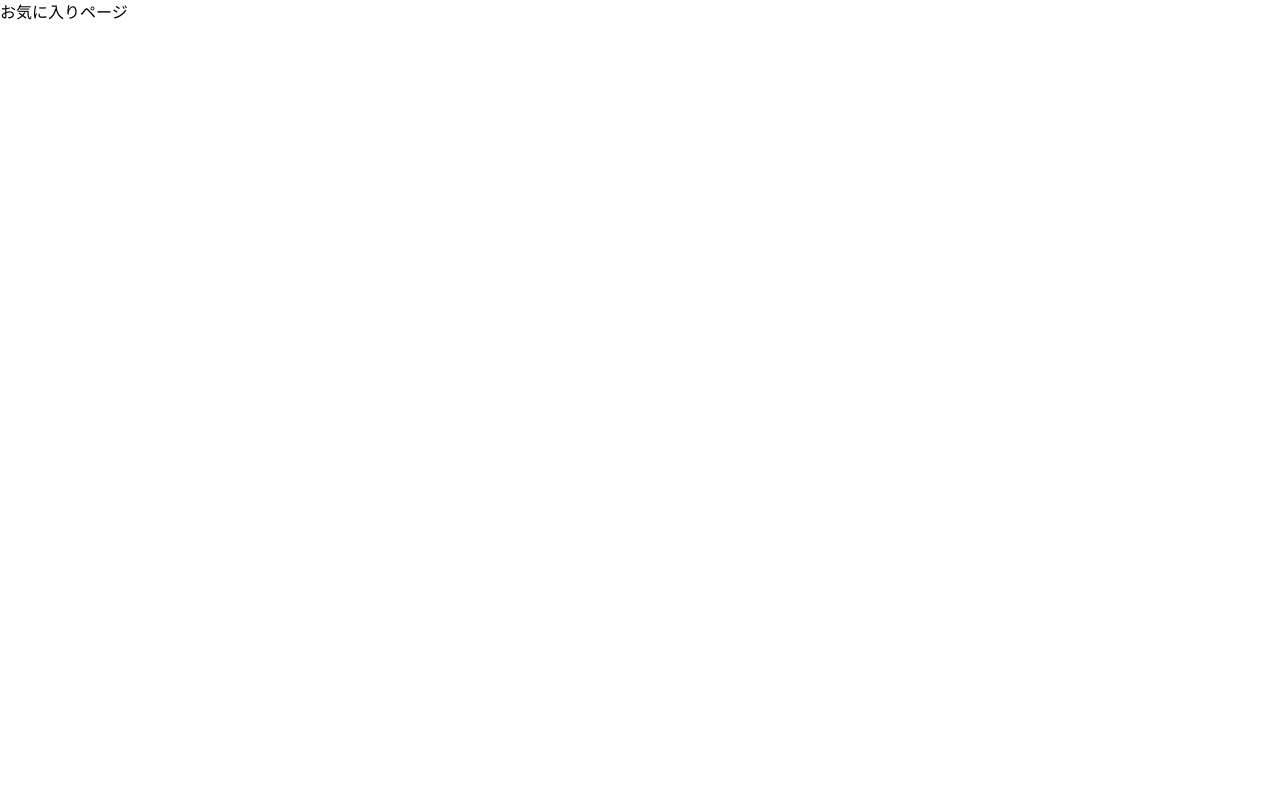
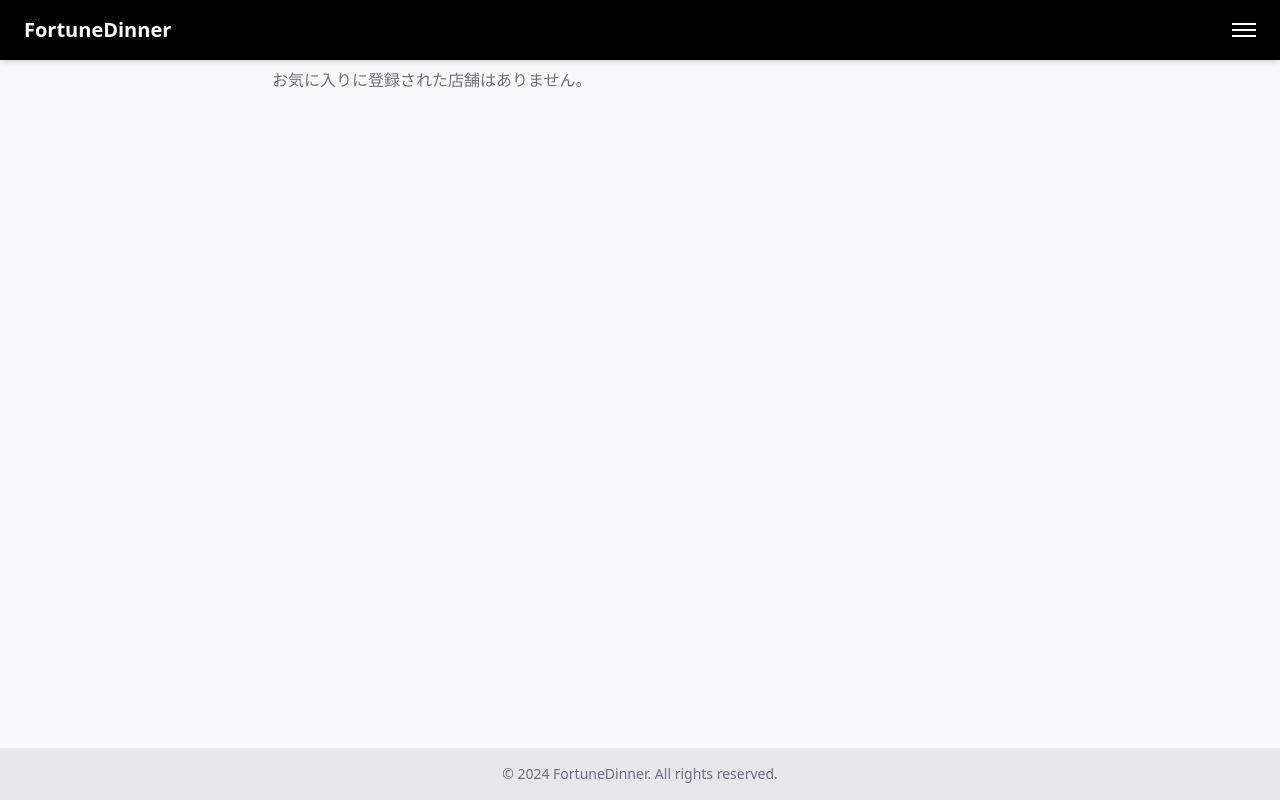
Before and after one commit to teishito/Deploy_Azure_front, a Next.js app: page /menus/favorites in a window 1280 px wide. Built offline with nearby package versions, Linux system fonts and the light colour scheme.

Commit message:
Update favorites.js

```diff
--- a/pages/menus/favorites.js
+++ b/pages/menus/favorites.js
@@ -1,7 +1,57 @@
+import { useEffect, useState } from "react";
+import Header from "../../components/Header";
+import Footer from "../../components/Footer";
+
 export default function Favorites() {
-  return (
-    <div>
-      <h1>お気に入りページ</h1>
-    </div>
-  );
+    const [favorites, setFavorites] = useState([]);
+
+      // ローカルストレージからお気に入りリストを取得
+    useEffect(() => {
+        const storedFavorites = JSON.parse(localStorage.getItem("favorites")) || [];
+        setFavorites(storedFavorites);
+    }, []);
+
+    /// お気に入り解除
+    const removeFromFavorites = (id) => {
+        const updatedFavorites = favorites.filter((restaurant) => restaurant.id !== id);
+        setFavorites(updatedFavorites);
+        localStorage.setItem("favorites", JSON.stringify(updatedFavorites)); // ローカルストレージを更新
+    };
+
+    return (
+        <div className="min-h-screen bg-gray-50">
+        <Header />
+        <main className="max-w-screen-md mx-auto py-6 px-4">
+            <h1 className="text-lg font-bold mb-4">お気に入り</h1>
+            {favorites.length > 0 ? (
+            favorites.map((restaurant) => (
+                <div key={restaurant.id} className="bg-white shadow p-4 rounded-lg mb-4 flex">
+                <img
+                    src={restaurant.store_top_image || "/placeholder.png"}
+                    alt={restaurant.name}
+                    className="w-24 h-24 object-cover rounded-lg mr-4"
+                />
+                <div>
+                    <h3 className="text-lg font-bold">{restaurant.name}</h3>
+                    <p>ジャンル: {restaurant.category}</p>
+                    <p>エリア: {restaurant.area}</p>
+                    <p>食べログ評価: {restaurant.tabelog_rating}</p>
+                    <p>Google Map評価: {restaurant.google_rating}</p>
+                    <p>単価: ¥{restaurant.budget_min} ~ ¥{restaurant.budget_max}</p>
+                </div>
+                <button
+                onClick={() => removeFromFavorites(restaurant.id)} // お気に入り解除処理を呼び出し
+                className="ml-4 bg-red-500 text-white py-1 px-4 rounded-lg hover:bg-red-700"
+                >
+                    お気に入り解除
+                </button>
+                </div>
+            ))
+            ) : (
+            <p className="text-gray-500">お気に入りに登録された店舗はありません。</p>
+            )}
+        </main>
+        <Footer />
+        </div>
+    );
 }
```
